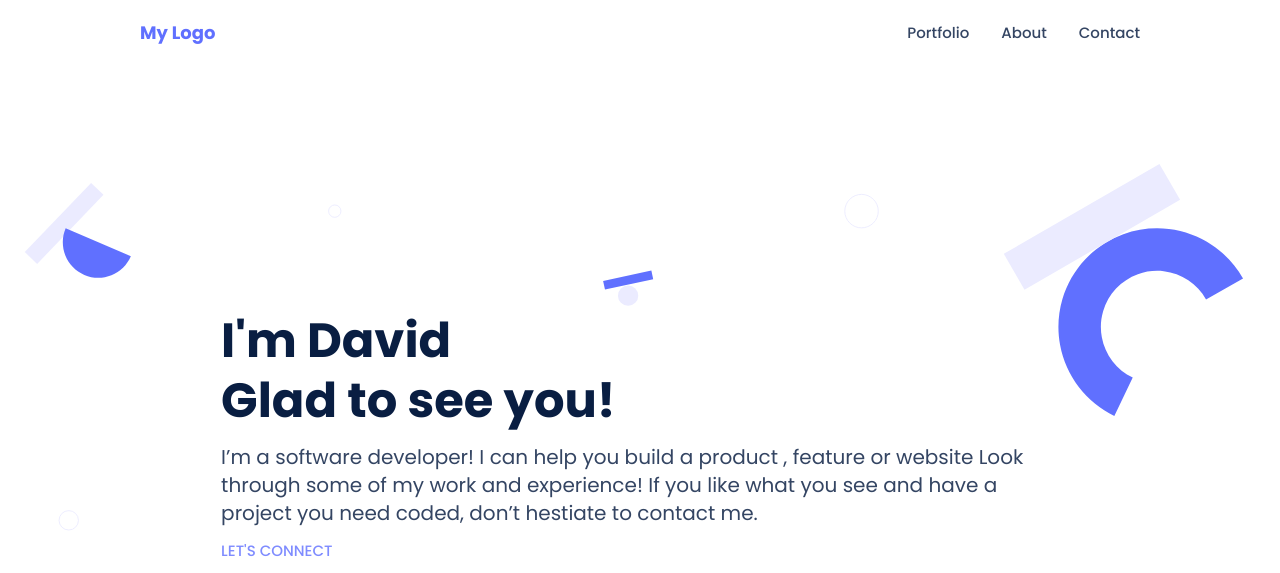
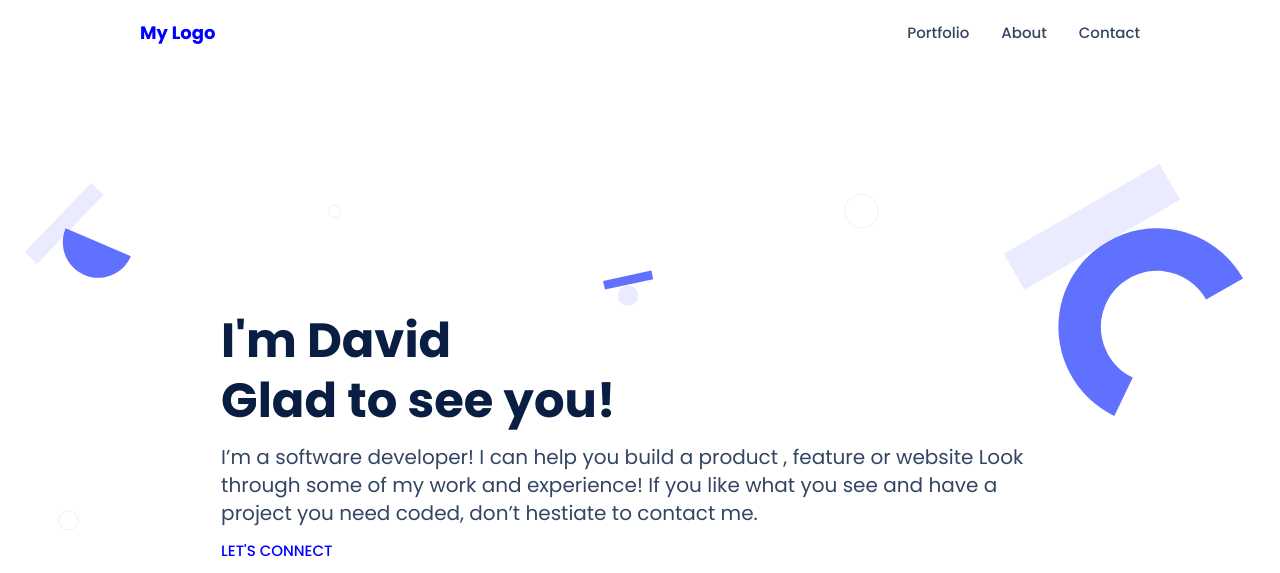
Before and after one commit to amon-cofie/Mobile-first-Portfolio, a website: page index.html in a window 1280 px wide. Shown: the top 573 px of the page. Drawn offline with Linux system fonts and the light colour scheme; files whose address does not match are found by name.

Commit message:
Update css with accessibility features

```diff
--- a/index.html
+++ b/index.html
@@ -11,7 +11,7 @@
     <link rel="stylesheet" href="./main.css" />
     <meta http-equiv="X-UA-Compatible" content="IE=edge" />
     <meta name="viewport" content="width=device-width, initial-scale=1.0" />
-    <title>Portfolio Website</title>
+    <title>Portfolio Website for Amon-Cofie</title>
   </head>
   <body>
     <header id="header-container">
--- a/main.css
+++ b/main.css
@@ -53,7 +53,7 @@ body {
   text-decoration: none;
   display: flex;
   text-align: center;
-  color: #6070ff;
+  color: blue;
 }
 
 .navbar-menu-btn-container {
@@ -106,7 +106,7 @@ body {
   font-weight: 500;
   font-size: 15px;
   line-height: 24px;
-  color: #7f8cff;
+  color: blue;
   margin-bottom: 12px;
 }
 
@@ -472,7 +472,7 @@ button:disabled {
     font-weight: 700;
     font-size: 18px;
     line-height: 20px;
-    color: #6070ff;
+    color: blue;
   }
 
   .navbar-menu-btn-container {
```
